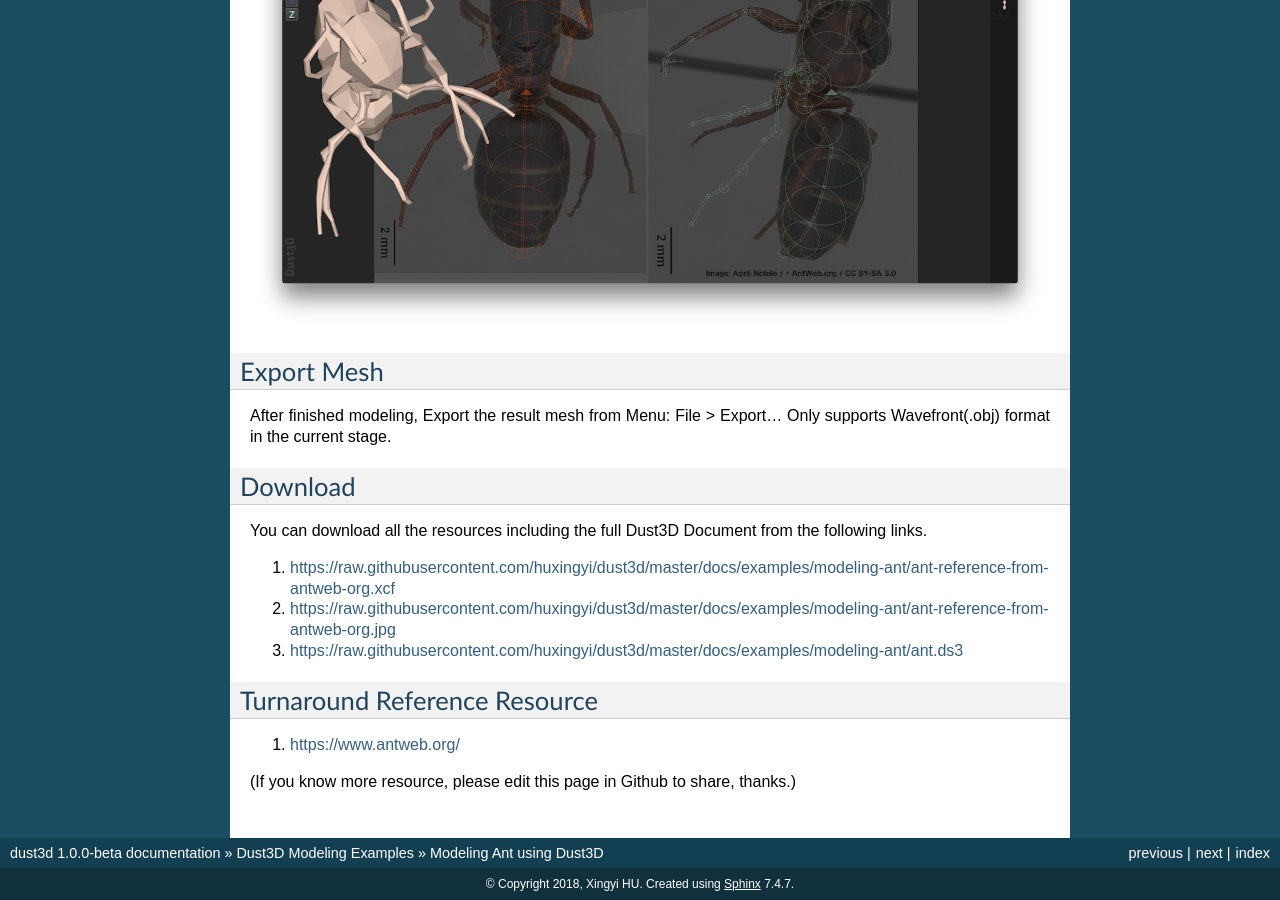
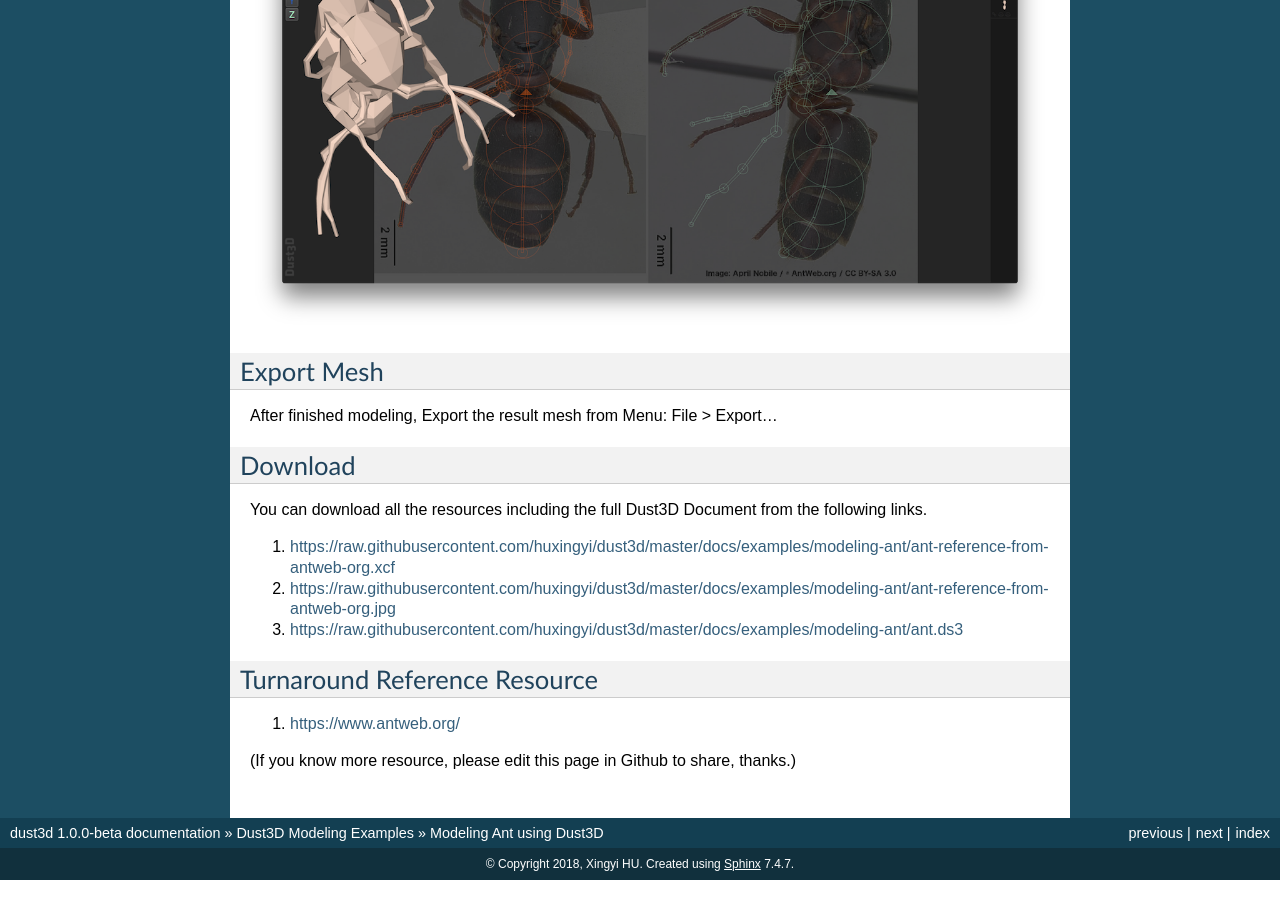
Before and after one commit to huxingyi/dust3d, a Sphinx documentation site: the page built from docs/examples/modeling-ant/index.rst, in a window 1280 px wide and 900 px high, scrolled down 1367 px. Built offline with Sphinx 7.4.7, drawn with Linux system fonts in a browser that asks for light colours.

Commit message:
Update index.rst

```diff
--- a/docs/examples/modeling-ant/index.rst
+++ b/docs/examples/modeling-ant/index.rst
@@ -30,7 +30,6 @@ Export Mesh
 ===============
 
 After finished modeling, Export the result mesh from Menu: File > Export...
-Only supports Wavefront(.obj) format in the current stage.
 
 Download
 ==============
```
